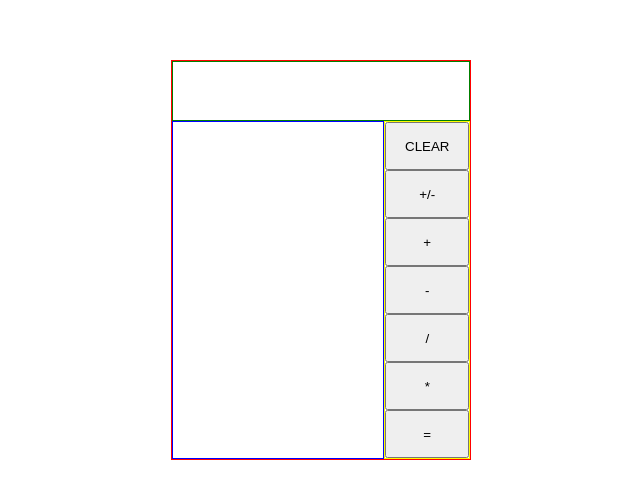
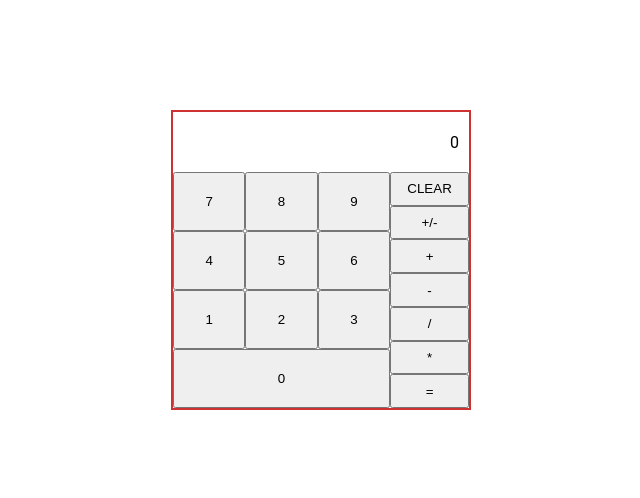
Before and after one commit to AliHassanL12/calculator, a plain HTML site: page index.html in a window 1280 px wide. Shown: the part 140-638 px from the top of the page, without its empty margins (319-959 px from the left). Drawn offline with Linux system fonts and the light colour scheme.

Commit message:
Add function to populate calculator display

```diff
--- a/css/style.css
+++ b/css/style.css
@@ -19,15 +19,14 @@ body {
 }
 
 .container {
-    border: 1px solid red;
+    border: 2px solid rgb(205, 49, 49);
     width: 300px;
-    height: 400px;
+    height: 300px;
     display: flex;
     flex-direction: column;
 }
 
 .display {
-    border: 1px solid green;
     height: 60px;
 }
 
@@ -36,12 +35,12 @@ body {
     flex-grow: 1;
 }
 .numbers {
-    border: 1px solid blue;
+    display: flex;
+    flex-direction: column;
     flex-grow: 6;
 }
 
 .operators {
-    border: 1px solid yellow;
     flex-grow: 1;
     display: flex;
     flex-direction: column;
@@ -50,3 +49,22 @@ body {
 .operators button {
     flex-grow: 1;
 }
+
+.numberSection,
+.numberSection button {
+    display: flex;
+    text-align: center;
+    flex-grow: 1;
+}
+
+.numberSection button {
+    justify-content: center;
+    align-items: center;
+}
+
+.display {
+    display: flex;
+    align-items: center;
+    justify-content: flex-end;
+    padding-right: 10px;
+}
--- a/index.html
+++ b/index.html
@@ -4,22 +4,41 @@
     <meta charset="UTF-8">
     <meta name="viewport" content="width=device-width, initial-scale=1.0">
     <link rel="stylesheet" href="./css/style.css">
-    <script src="./javascript/javascript.js"></script>
+    <script src="./javascript/javascript.js" defer></script>
     <title>Calculator</title>
 </head>
 <body>
     <div class="container">
-        <div class="display"></div>
+        <div class="display">0</div>
         <div class="numOpContainer">
-            <div class="numbers"></div>
+            <div class="numbers">
+                <div class="numberSection">
+                    <button class="num">7</button>
+                    <button class="num">8</button>
+                    <button class="num">9</button>
+                </div>
+                <div class="numberSection">
+                    <button class="num">4</button>
+                    <button class="num">5</button>
+                    <button class="num">6</button>
+                </div>
+                <div class="numberSection">
+                    <button class="num">1</button>
+                    <button class="num">2</button>
+                    <button class="num">3</button>
+                </div>
+                <div class="numberSection">
+                    <button class="num">0</button>
+                </div>
+            </div>
             <div class="operators">
                 <button>CLEAR</button>
                 <button>+/-</button>
-                <button>+</button>
-                <button>-</button>
-                <button>/</button>
-                <button>*</button>
-                <button>=</button>
+                <button class="op">+</button>
+                <button class="op">-</button>
+                <button class="op">/</button>
+                <button class="op">*</button>
+                <button class="operate">=</button>
             </div>
         </div>
     </div>
--- a/javascript/javascript.js
+++ b/javascript/javascript.js
@@ -40,3 +40,22 @@ function operate(operator, num1, num2) {
             return divide(num1, num2);
     }
 }
+
+const buttons = document.querySelectorAll('.num');
+let displayVal = 0;
+let firstNum, secondNum;
+
+function populateDisplay(event) {
+    const display = document.querySelector('.display');
+    const btnValue = event.target.textContent;
+    if (display.textContent == 0) display.textContent = btnValue;
+    else {
+        display.textContent += btnValue;
+        displayVal = display.textContent;
+    }
+}
+
+const numberSection = document.querySelectorAll('.numberSection');
+numberSection.forEach((div) => {
+    div.addEventListener('click', populateDisplay)
+})
```
